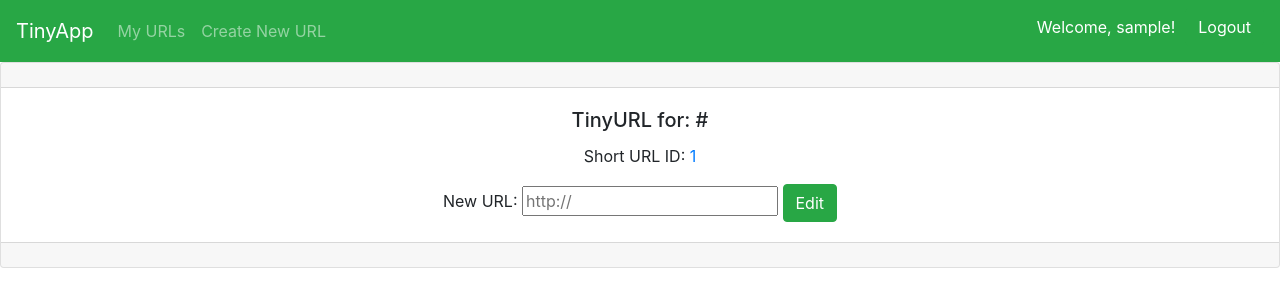
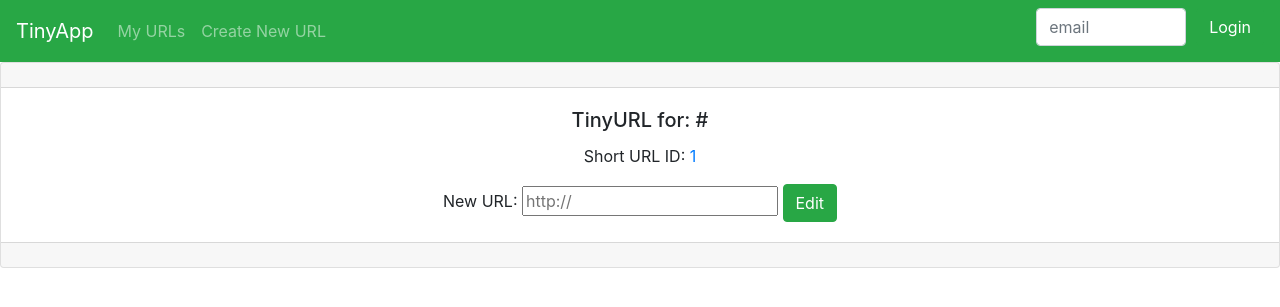
Before and after one commit to PavelKotlov/tinyapp, a Node server app: template views/urls_show.ejs in a window 1280 px wide. Shown: the top 307 px of the page. Run offline with Node 20, Linux system fonts and the light colour scheme; the template is opened without the code that fills it: most values are stand-ins (such as "Sample title", 1, 10 or a date in 2020); some libraries are stand-ins or nearby versions.

Commit message:
Refactored _header to display user's email instead of username

```diff
--- a/views/partials/_header.ejs
+++ b/views/partials/_header.ejs
@@ -18,14 +18,14 @@
         <a class="nav-item nav-link" href="/urls/new">Create New URL</a>
       </div>
     </div>
-      <% if (!username) { %>
+      <% if (!user) { %>
         <form class="form-inline" action="/login" method="POST">
           <div class="form-group mb-2">
             <input
               class="form-control"
               type="text"
-              name="username"
-              placeholder="username"
+              name="email"
+              placeholder="email"
               style="width: 150px; margin: 1e;"
             />
             <button style="margin-left:10px" type="submit" class="btn btn-success">Login</button>
@@ -34,7 +34,7 @@
       <% } else { %>
         <form class="form-inline" action="/logout" method="POST">
           <div class="form-group mb-2">
-            <label style="color:white">Welcome, <%=username %>!</label>
+            <label style="color:white">Welcome, <%=user.email %>!</label>
             <button style="margin-left:10px" type="submit" class="btn btn-success">Logout</button>
           </div>
         </form>
```
